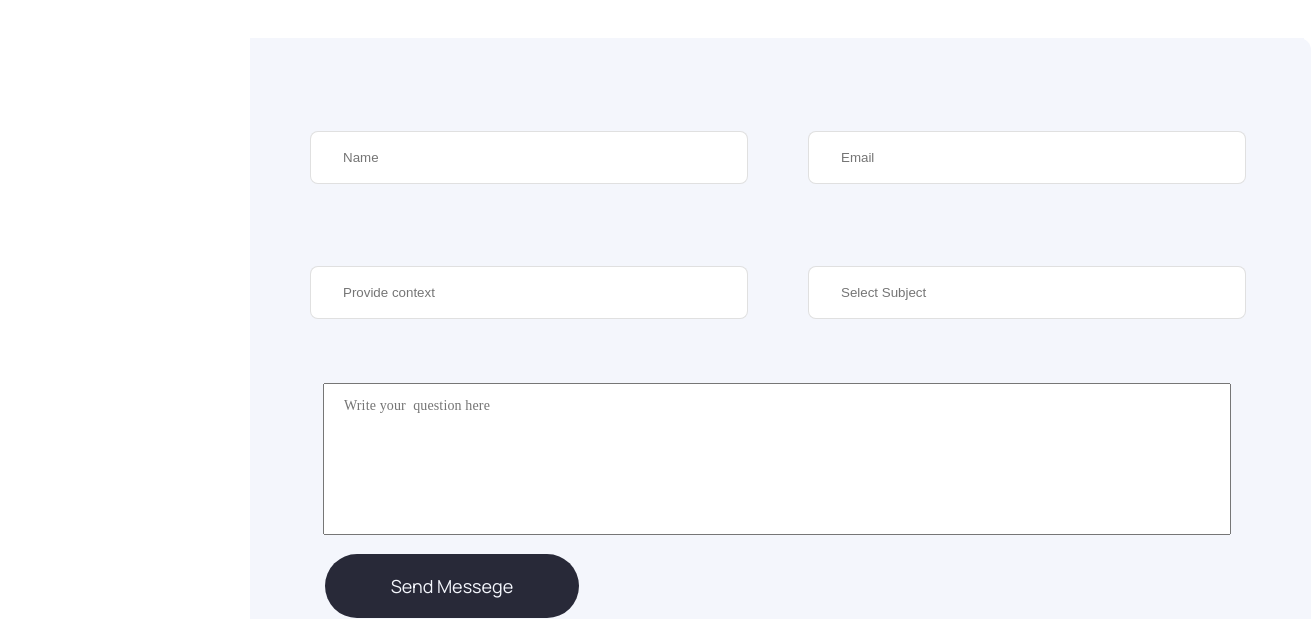
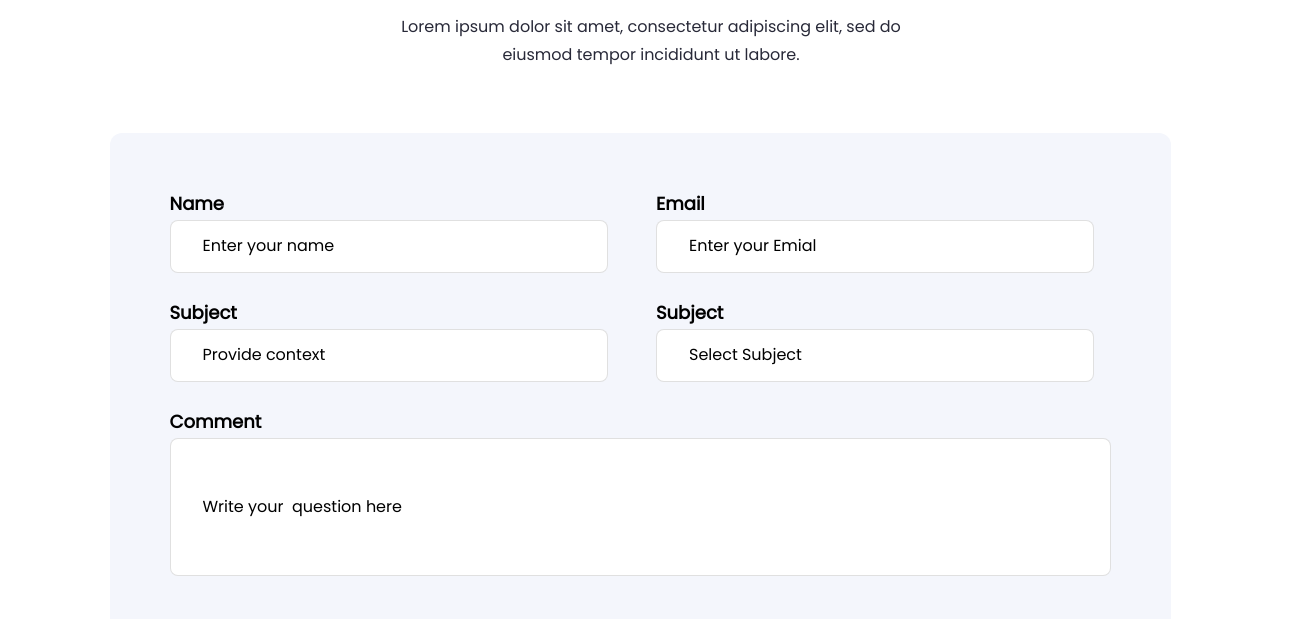
Before and after one commit to rahmonjonqosimov/lesson-32, a plain HTML site: page pages/contact.html in a window 1280 px wide. Shown: the part 290-909 px from the top of the page, 1311 px wide, since content can reach past the window. Drawn offline with Linux system fonts and the light colour scheme.

Commit message:
contact page added

```diff
--- a/pages/contact.html
+++ b/pages/contact.html
@@ -49,45 +49,78 @@
       </div>
     </header>
     <main>
-      <section class="main" >
+      <section class="main">
         <div class="container">
           <div class="nav-link">
             <h2>Contact Us</h2>
-            <p class="p">Lorem ipsum dolor sit amet, consectetur adipiscing elit, sed do eiusmod tempor incididunt ut labore.</p>
+            <p class="p">
+              Lorem ipsum dolor sit amet, consectetur adipiscing elit, sed do
+              eiusmod tempor incididunt ut labore.
+            </p>
           </div>
         </div>
       </section>
       <section>
+        <div class="container n50">
           <div class="nav-link1">
-          <div class="forms">
-            <div class="form-field">
             <form>
-                <label for="name"></label>
-                <input class="input1" type="text" placeholder="Name">
-              </form>
-              <form>
-                <label for="email"></label>
-                <input class="input1" type="email" id="email" name="email" placeholder="Email">
-              </form>
+              <div>
+                <div class="input">
+                  <label for="name">Name</label>
+                  <input
+                    class="input1"
+                    required
+                    type="text"
+                    id="name"
+                    placeholder="Enter your name"
+                  />
                 </div>
-            <div class="form-field">
-              <form>
-                <label for="Subject"></label>
-                <input type="text" placeholder="Provide context">
-              </form>
-              <form>
-                <label for="Subject"></label>
-                <input type="email" id="email" name="Select Subject" placeholder="Select Subject">
-              </form>
+                <div class="input">
+                  <label for="name">Subject</label>
+                  <input
+                    class="input1"
+                    required
+                    type="text"
+                    id="name"
+                    placeholder="Provide context"
+                  />
                 </div>
-            <div class="form">
-              <form>
-                <textarea class="message" name="Message" id="message" cols="30" rows="5" placeholder="Write your  question here"></textarea>
-              </form>
               </div>
-
+              <div>
+                <div class="input">
+                  <label for="name">Email</label>
+                  <input
+                    class="input1"
+                    required
+                    type="email"
+                    id="name"
+                    placeholder="Enter your Emial"
+                  />
+                </div>
+                <div class="input">
+                  <label for="name">Subject</label>
+                  <input
+                    class="input1"
+                    required
+                    type="text"
+                    id="name"
+                    placeholder="Select Subject"
+                  />
+                </div>
               </div>
               <button class="button">Send Messege</button>
+            </form>
+            <div>
+              <div class="comment">
+                <label for="comment">Comment</label>
+                <input
+                  type="textarea"
+                  required
+                  placeholder="Write your  question here"
+                />
+              </div>
+            </div>
+          </div>
         </div>
       </section>
     </main>
--- a/scss/pages/_contact.scss
+++ b/scss/pages/_contact.scss
@@ -53,64 +53,50 @@
       }
     }
     .nav-link1 {
-          width: 1061px;
-          height: 640px;
+      max-width: 1061px;
       flex-shrink: 0;
       border-radius: 12px;
-          background: var(--Grey, #F4F6FC);
-          margin-left: 250px;
-          margin-bottom: 128px;
-          .forms {
-            width: 1061px;
-            background-color: #F4F6FC;
-            text-align: center;
-            width: 1054px;
-            height: 436px;
-            margin-top: 63px;
-            .form-field {
+      background: var(--Grey, #f4f6fc);
       display: flex;
-              form
+      flex-direction: column;
+      justify-content: center;
+      padding: 55px 60px;
+
+      form {
+        display: grid;
+        grid-template-columns: repeat(2, 1fr);
+        gap: 32px;
+        position: relative;
+
+        label {
+          color: #000;
+          font-family: Poppins;
+          font-size: 18px;
+          font-style: normal;
+          font-weight: 600;
+          line-height: 32px;
+        }
+
         input {
-                width: 100%;
+          padding: 18px 32px;
+          border-radius: 8px;
+          border: 1px solid rgba(0, 0, 0, 0.12);
+          outline: none;
           width: 438px;
-                margin-left: 60px;
-                margin-top: 20px;
-                margin-bottom: 54px;
-                display: inline-flex;
-                padding: 18px 32px;
-                align-items: flex-start;
-                gap: 10px;
-                border-radius: 8px;
-                outline: none;
-                border: 1px solid rgba(0, 0, 0, 0.12);
+          margin-bottom: 24px;
         }
-              .input1 {
-                margin-top: 93px;
-                margin-bottom: 62px;
-              }
-            }
-            .form
-            .message {
-                width: 100%;
-                  width: 908px;
-                  outline: none;
-                  resize: none;
-                  margin-top: 10px;
-                  padding: 10px 0px 20px 20px;
-                  color: var(--Gray-3, #828282);
-                  font-family: Montserrat;
-                  font-size: 14px;
+        ::placeholder {
+          color: #000;
+          font-family: Poppins;
+          font-size: 16px;
           font-style: normal;
           font-weight: 400;
-                  line-height: 24px;
-                  letter-spacing: 0.14px;
+          line-height: 28px;
         }
-          }
-
         .button {
+          position: absolute;
+          bottom: -280px;
           border-radius: 41px;
-            margin-top: 80px;
-            margin-left: 75px;
           background: var(--Dark-blue, #282938);
           display: flex;
           width: 254px;
@@ -120,20 +106,100 @@
           align-items: center;
           gap: 10px;
           flex-shrink: 0;
-            color: var(--Grey, #F4F6FC);
-              font-family: Manrope;
+          color: var(--Grey, #f4f6fc);
+          font-family: Poppins;
           font-size: 18px;
           font-style: normal;
           font-weight: 500;
           line-height: 32px;
           &:hover {
-                background-color: #fff;
-                color: #282938;
+            background: #535460;
+            color: #fff;
+            font-family: Poppins;
+            font-size: 18px;
+            font-style: normal;
+            font-weight: 500;
+            line-height: 32px; /* 177.778% */
             border: 2px solid #282938;
-                transition: all .5s linear;
+            transition: all 0.5s linear;
           }
         }
       }
+      .comment {
+        label {
+          color: #000;
+          font-family: Poppins;
+          font-size: 18px;
+          font-style: normal;
+          font-weight: 600;
+          line-height: 32px;
+        }
+        input {
+          padding: 18px 32px;
+          border-radius: 8px;
+          border: 1px solid rgba(0, 0, 0, 0.12);
+          outline: none;
+          max-width: 1061px;
+          height: 138px;
+          width: 100%;
+          margin-bottom: 130px;
+        }
+        ::placeholder {
+          color: #000;
+
+          /* Body 1 */
+          font-family: Poppins;
+          font-size: 16px;
+          font-style: normal;
+          font-weight: 400;
+          line-height: 28px; /* 175% */
+        }
+      }
+
+      // .forms {
+      //   text-align: center;
+      //   width: 1054px;
+      //   height: 436px;
+      //   margin-top: 63px;
+      //   .form-field {
+      //     display: flex;
+      //     form input {
+      //       width: 100%;
+      //       width: 438px;
+      //       margin-left: 60px;
+      //       margin-top: 20px;
+      //       margin-bottom: 54px;
+      //       display: inline-flex;
+      //       padding: 18px 32px;
+      //       align-items: flex-start;
+      //       gap: 10px;
+      //       border-radius: 8px;
+      //       outline: none;
+      //       border: 1px solid rgba(0, 0, 0, 0.12);
+      //     }
+      //   }
+      //   .form .message {
+      //     width: 100%;
+      //     width: 908px;
+      //     outline: none;
+      //     resize: none;
+      //     margin-top: 10px;
+      //     padding: 10px 0px 20px 20px;
+      //     color: var(--Gray-3, #828282);
+      //     font-family: Montserrat;
+      //     font-size: 14px;
+      //     font-style: normal;
+      //     font-weight: 400;
+      //     line-height: 24px;
+      //     letter-spacing: 0.14px;
+      //   }
+      // }
+    }
+    .n50 {
+      display: flex;
+      justify-content: center;
+    }
+    margin-bottom: 120px;
   }
 }
 
@@ -151,7 +217,7 @@
     }
   }
 }
-@media (max-width: 480px)and (min-width: 320px) {
+@media (max-width: 480px) and (min-width: 320px) {
   .contact {
     main {
     }
```
Also changed, not shown: scss/style.css, 1 other file. Lines whose indentation alone changed are shown as unchanged.
